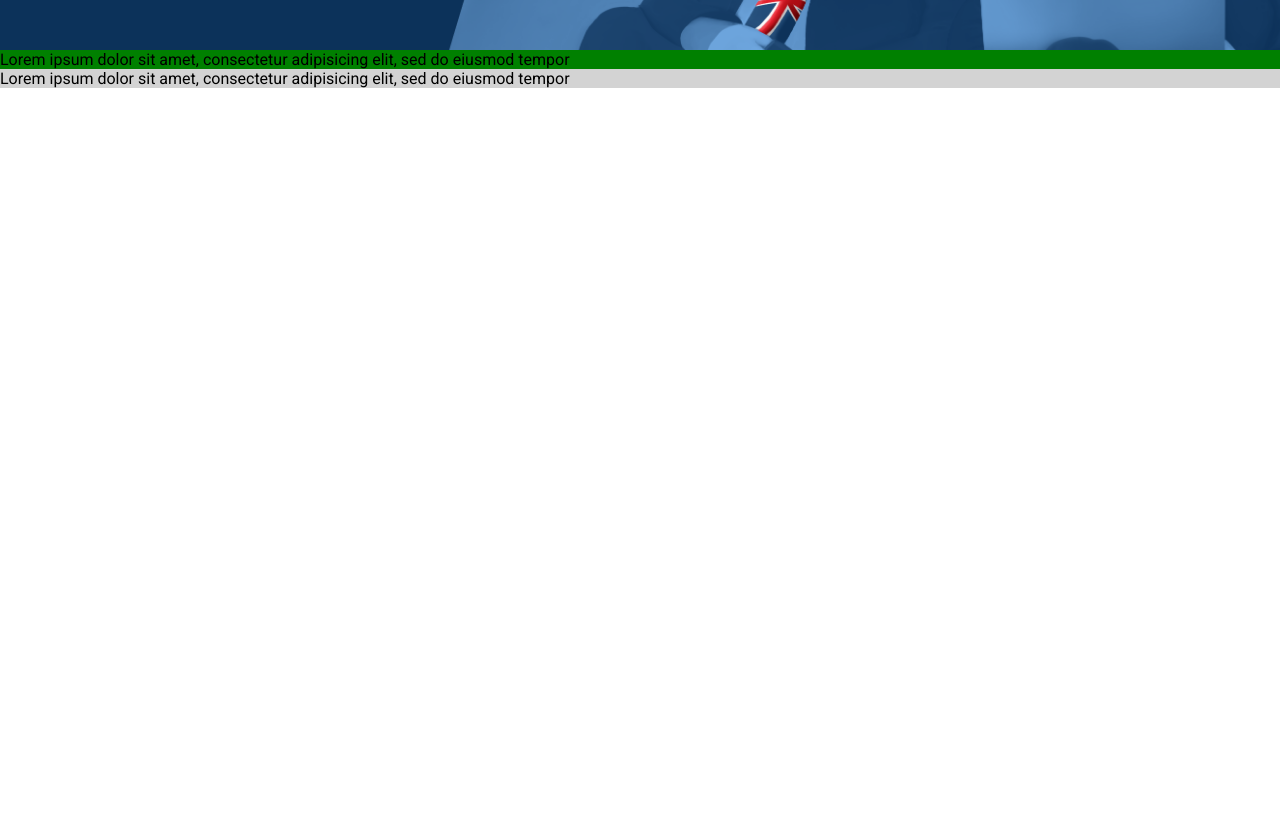
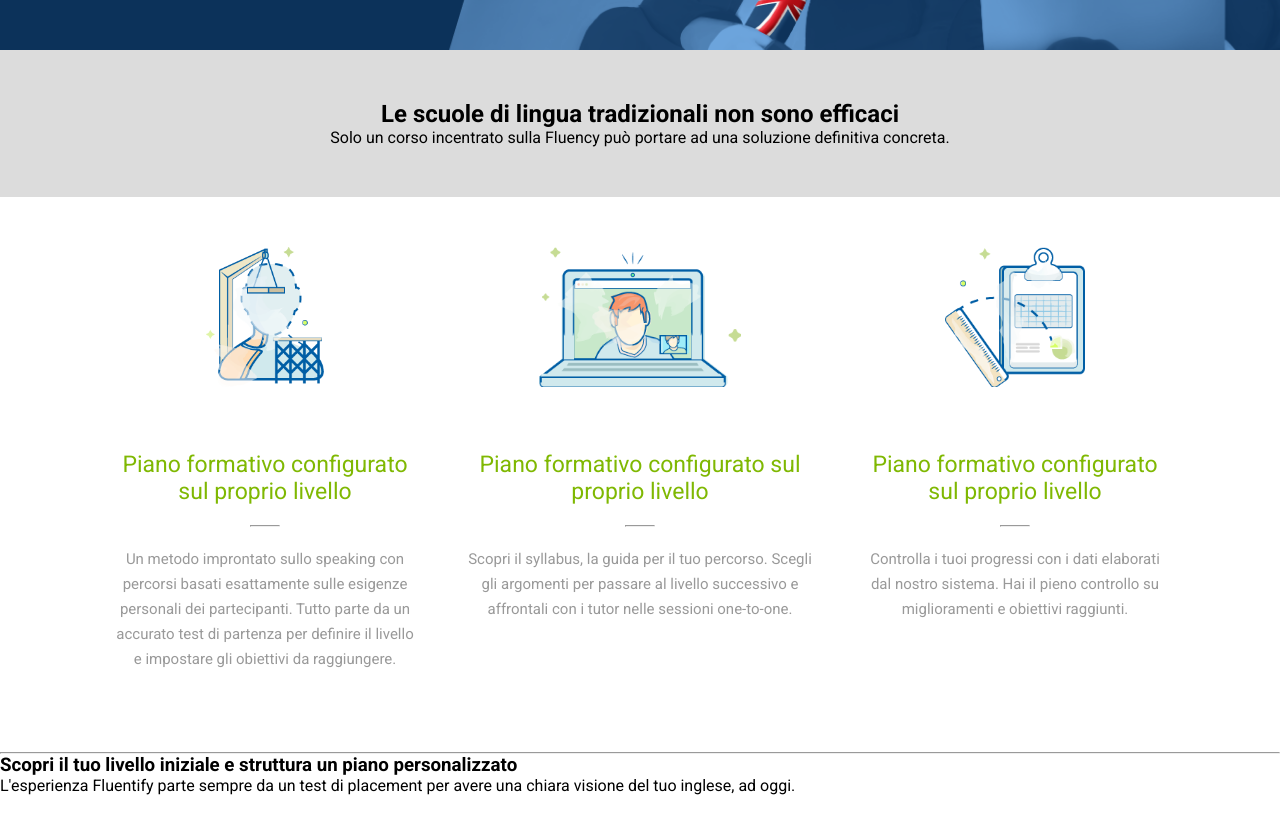
Before and after one commit to FrancescoPandolfi/html-css-fluentify, a plain HTML site: page index.html in a window 1280 px wide. Shown: the part 400-1217 px from the top of the page. Before the commit the page ends 800 px from the top, so only its background shows below. Drawn offline with Linux system fonts and the light colour scheme.

Commit message:
Avanzamento main

```diff
--- a/css/style.css
+++ b/css/style.css
@@ -6,6 +6,10 @@
 a {
   text-decoration: none;
   color: white;
+}
+.float {
+  float: left;
+  text-align: center;
 }
 body {
   background-color: white;
@@ -98,9 +102,60 @@ a.btn-green {
 a.cta {
   padding: 20px 15px;
 }
+
+/* FINE HEADER */
+
 main {
-  background-color: green;
+}
+.title {
+  text-align: center;
+  padding: 50px 0;
+  background-color: rgb(220, 220, 220);
+}
+.col-container {
+width: 1050px;
+margin: 50px auto 80px;
+text-align: center;
+}
+.col-container img {
+  height: 140px;
+  margin-bottom: 60px;
+}
+.col-container::after {
+  content: '';
+  display: table;
+  clear: both;
+}
+.float h3 {
+  font-size: 23px;
+  color: #7fb802;
+  font-weight: normal;
+}
+.float hr {
+  width: 30px;
+  margin: 20px auto;
+}
+.float p {
+  font-size: 15px;
+  line-height: 25px;
+  color: #999;
+}
+.col1 {
+  width: 300px;
+}
+.col2 {
+  width: 350px;
+  margin: 0 50px;
+}
+.col3 {
+  width: 300px;
+
+}
+.main-bot {
+  height: 400px;
 }
 footer {
+  width: 1050px;
+  margin: 0 auto;
   background-color: #d3d3d3;
 }
--- a/index.html
+++ b/index.html
@@ -33,7 +33,47 @@
       </section>
     </header>
     <main>
-      Lorem ipsum dolor sit amet, consectetur adipisicing elit, sed do eiusmod tempor
+      <div class="title">
+        <h2>Le scuole di lingua tradizionali non sono efficaci</h2>
+        <p>Solo un corso incentrato sulla Fluency può portare ad una soluzione definitiva concreta.</p>
+      </div>
+      <div class="col-container">
+        <div class="float col1">
+          <img src="img/profile.png" alt="">
+          <h3>Piano formativo configurato sul proprio livello</h3>
+          <hr>
+          <p>Un metodo improntato sullo speaking con percorsi basati esattamente sulle esigenze personali dei partecipanti. Tutto parte da un accurato test di partenza per definire il livello e impostare gli obiettivi da raggiungere.</p>
+        </div>
+
+        <div class="float col2">
+          <img src="img/computer.png" alt="">
+          <h3>Piano formativo configurato sul proprio livello</h3>
+          <hr>
+          <p>Scopri il syllabus, la guida per il tuo percorso. Scegli gli argomenti per passare al livello successivo e affrontali con i tutor nelle sessioni one-to-one.</p>
+        </div>
+
+
+        <div class="float col3">
+          <img src="img/doc.png" alt="">
+          <h3>Piano formativo configurato sul proprio livello</h3>
+          <hr>
+          <p>Controlla i tuoi progressi con i dati elaborati dal nostro sistema. Hai il pieno controllo su miglioramenti e obiettivi raggiunti.</p>
+        </div>
+
+      </div><!-- chiudo container-col -->
+
+      <hr>
+
+      <div class="main-bot">
+        <h3>
+          Scopri il tuo livello iniziale e struttura un piano personalizzato
+        </h3>
+        <div>
+        <p>
+            L'esperienza Fluentify parte sempre da un test di placement per avere una chiara visione del tuo inglese, ad oggi.
+        </p>
+        <a href="#">Scopri il nostro test di placement</a>
+      </div>
     </main>
     <footer>
       Lorem ipsum dolor sit amet, consectetur adipisicing elit, sed do eiusmod tempor
```
